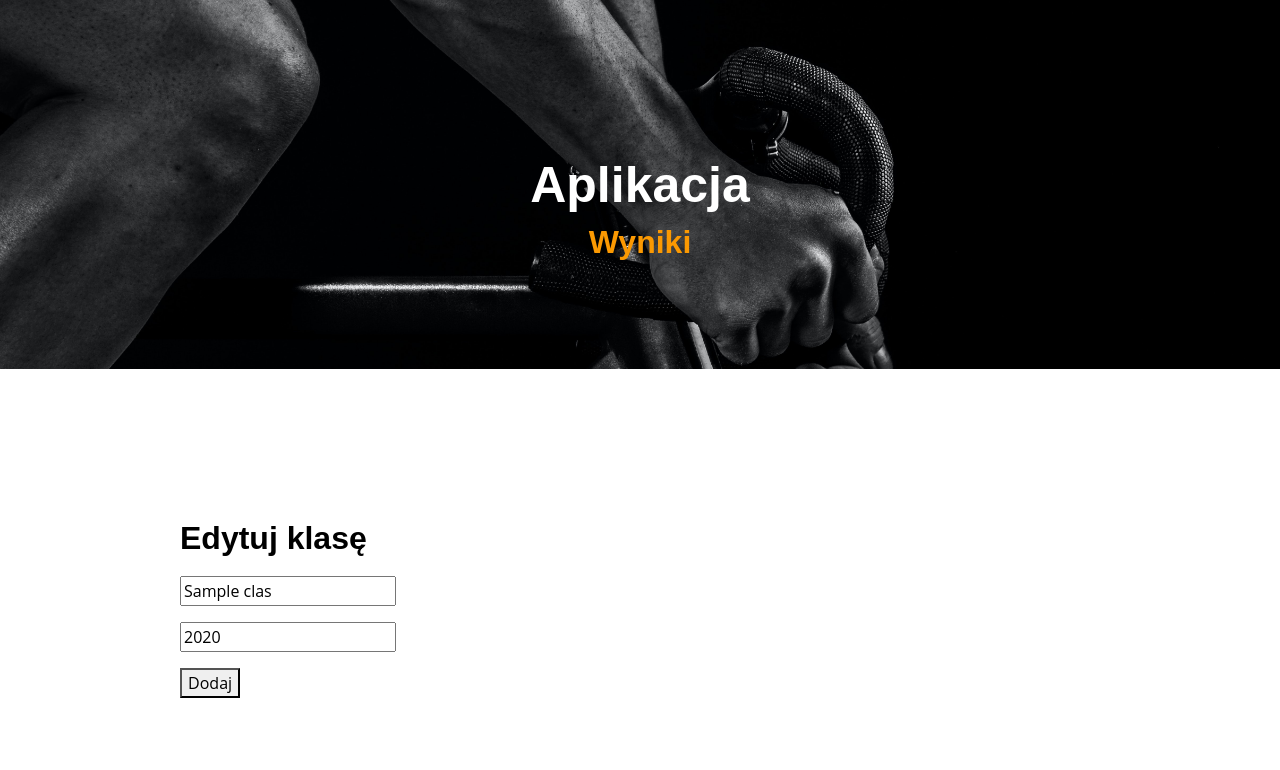
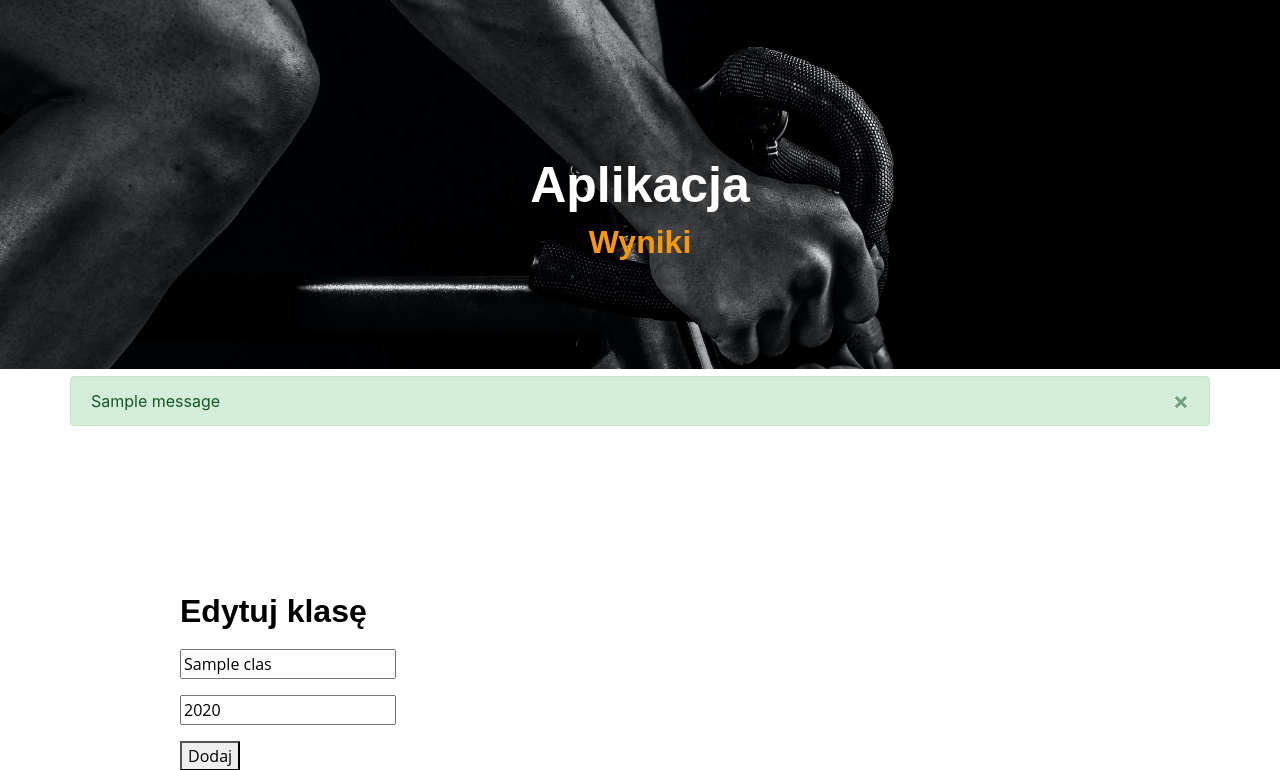
Before and after one commit to marcinadd/django-wf, a Django app: page /classes/update/1 in a window 1280 px wide. Shown: the part 65-835 px from the top of the page. Run offline with Django 3.2, Linux system fonts and the light colour scheme; tables that the repository leaves empty hold one stand-in row (values such as "Sample post"); one stand-in notice (Sample message) is shown; parts of the project's set-up code (start-up, migrations or seed data) failed here and were passed over; some libraries are stand-ins or nearby versions.

Commit message:
Dodanie wiadomosci; poprawa przekierowan; aktulizacja requirements.txt

```diff
--- a/requirements.txt
+++ b/requirements.txt
@@ -6,6 +6,7 @@ Django==3.0.4
 django-allauth==0.41.0
 django-bootstrap-modal-forms==1.5.0
 django-stronghold==0.4.0
+django-crispy-forms==1.9.0
 idna==2.9
 oauthlib==3.1.0
 python3-openid==3.1.0
--- a/templates/template.html
+++ b/templates/template.html
@@ -86,6 +86,16 @@
     </div>
 </header>
 
+{% if messages %}
+    {% for message in messages %}
+        <div class="container alert alert-{% if message.tags %}{{ message.tags }}{% endif %} alert-dismissible"
+             role="alert" style="margin-top: 0.5%">
+            <button type="button" class="close" data-dismiss="alert">&times;</button>
+            {{ message }}
+        </div>
+    {% endfor %}
+{% endif %}
+
 <section class="content-style">
     <div class="container">
         <div class="row">
--- a/wyniki/strings.py
+++ b/wyniki/strings.py
@@ -1,3 +1,14 @@
 ERROR_NO_SAME_NAMES_NO_EMAIL = "Nie możemy jednoznacznie ustalić Twojej tożsamości. Skontaktuj się z administratorem."
 ERROR_SAME_EMAILS = "Twój adres mailowy jest przypisany do wielu kont. Skontaktuj się z administratorem."
 ERROR_USER_DOES_NOT_EXIST = "Użytkownik {} nie istnieje w bazie z wynikami"
+SUCCESS_CLASS_CREATE = "Utworzono nową klasę!"
+SUCCESS_CLASS_EDIT = "Zedytowano klasę!"
+SUCCESS_STUDENT_CREATE = "Utworzono nowego ucznia!"
+SUCCESS_STUDENT_EDIT = "Zedytowano ucznia!"
+SUCCESS_STUDENT_DELETE = "Usunięcie ucznia powiodło się!"
+SUCCESS_SPORT_CREATE = "Utworzono nowy sport!"
+SUCCESS_SPORT_EDIT = "Zedytowano sport!"
+SUCCESS_SPORT_DELETE = "Usunięcie sportu powiodło się!"
+SUCCESS_RESULT_CREATE = "Dodano nowy wynik!"
+SUCCESS_RESULT_EDIT = "Zedytowano wynik!"
+SUCCESS_RESULT_DELETE = "Usunięcie wyniku powiodło się!"
--- a/wyniki/views.py
+++ b/wyniki/views.py
@@ -1,5 +1,6 @@
 from bootstrap_modal_forms.generic import BSModalCreateView, BSModalUpdateView
 from django.contrib import messages
+from django.contrib.messages.views import SuccessMessageMixin
 from django.core.exceptions import MultipleObjectsReturned
 from django.shortcuts import render, redirect, get_object_or_404
 from django.urls import reverse_lazy, reverse
@@ -30,31 +31,38 @@ class ClassDelete(DeleteView):
         return self.post(request, *args, **kwargs)
 
 
-class ClassUpdate(UpdateView):
+class ClassUpdate(SuccessMessageMixin, UpdateView):
     model = Class
     fields = ["name", "year"]
-    success_url = reverse_lazy("wyniki:index")
+    success_url = reverse_lazy("wyniki:classes_list")
+    success_message = strings.SUCCESS_CLASS_EDIT
 
 
-class StudentCreate(CreateView):
+class StudentCreate(SuccessMessageMixin, CreateView):
     model = Student
     form_class = StudentForm
-    success_url = reverse_lazy("wyniki:index")
+    success_url = reverse_lazy("wyniki:classes_list")
+    success_message = strings.SUCCESS_STUDENT_CREATE
 
 
 class StudentDelete(DeleteView):
     model = Student
     success_url = reverse_lazy("wyniki:index")
+    success_message = strings.SUCCESS_STUDENT_DELETE
+
+    def delete(self, request, *args, **kwargs):
+        messages.success(self.request, self.success_message)
+        return super(StudentDelete, self).delete(request, *args, **kwargs)
 
     def get(self, request, *args, **kwargs):
         return self.post(request, *args, **kwargs)
 
 
-class StudentUpdate(UpdateView):
+class StudentUpdate(SuccessMessageMixin, UpdateView):
     model = Student
     form_class = StudentForm
     success_url = reverse_lazy("wyniki:index")
-
+    success_message = strings.SUCCESS_STUDENT_EDIT
 
 def create_class_with_students(request):
     if request.method == "GET":
@@ -69,6 +77,7 @@ def create_class_with_students(request):
                 student = form.save(commit=False)
                 student.clazz = clazz
                 student.save()
+        messages.success(request, strings.SUCCESS_CLASS_CREATE)
         return redirect("wyniki:classes_list")
 
     context = {
@@ -129,7 +138,7 @@ def get_students_by_class(request, pk):
 class ResultCreate(BSModalCreateView):
     template_name = "wyniki/result_create.html"
     form_class = ResultForm
-    success_message = 'Ok!'
+    success_message = strings.SUCCESS_RESULT_CREATE
     success_url = reverse_lazy('wyniki:index')
 
     def get_context_data(self, **kwargs):
@@ -154,7 +163,7 @@ class ResultUpdate(BSModalUpdateView):
     template_name = "wyniki/result_update.html"
     form_class = ResultForm
     model = Result
-    success_message = 'Ok!'
+    success_message = strings.SUCCESS_RESULT_EDIT
 
     def get_success_url(self):
         class_id = self.object.student.clazz.id
@@ -165,9 +174,11 @@ class ResultUpdate(BSModalUpdateView):
 class ResultDelete(DeleteView):
     model = Result
     success_url = reverse_lazy('author-list')
+    success_message = strings.SUCCESS_RESULT_DELETE
 
     def delete(self, request, *args, **kwargs):
         self.object = self.get_object()
+        messages.success(self.request, self.success_message)
         return super(ResultDelete, self).delete(request, *args, **kwargs)
 
     def get(self, request, *args, **kwargs):
@@ -177,26 +188,30 @@ class ResultDelete(DeleteView):
         return reverse("wyniki:classes_results", args=(self.object.student.clazz.id, self.object.sport.id))
 
 
-class SportCreate(CreateView):
+class SportCreate(SuccessMessageMixin, CreateView):
     model = Sport
     form_class = SportForm
     success_url = reverse_lazy("wyniki:sports_list")
-
+    success_message = strings.SUCCESS_SPORT_CREATE
 
 class SportList(ListView):
     model = Sport
 
 
-class SportUpdate(UpdateView):
+class SportUpdate(SuccessMessageMixin, UpdateView):
     model = Sport
     form_class = SportForm
     success_url = reverse_lazy("wyniki:sports_list")
-
+    success_message = strings.SUCCESS_SPORT_EDIT
 
 class SportDelete(DeleteView):
     model = Sport
     success_url = reverse_lazy("wyniki:sports_list")
+    success_message = strings.SUCCESS_SPORT_DELETE
 
+    def delete(self, request, *args, **kwargs):
+        messages.success(self.request, self.success_message)
+        return super(SportDelete, self).delete(request, *args, **kwargs)
 
 # User results
 
```
